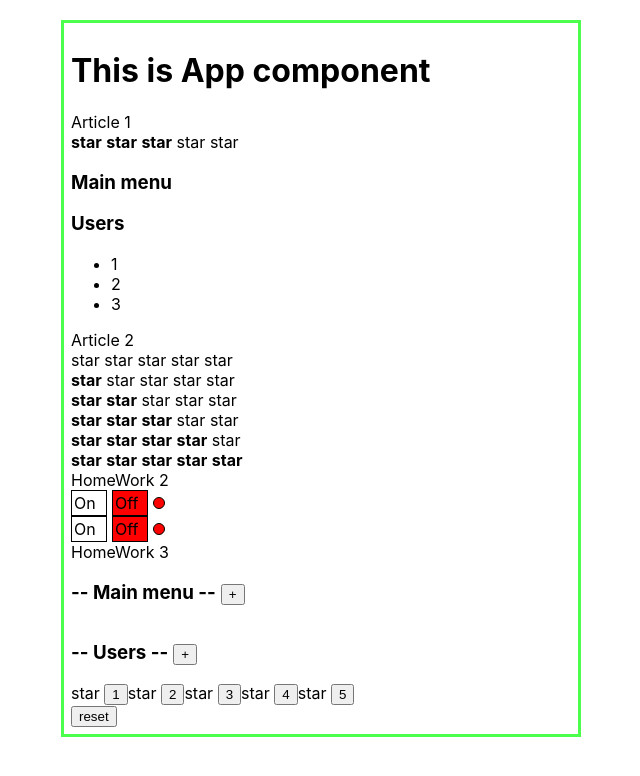
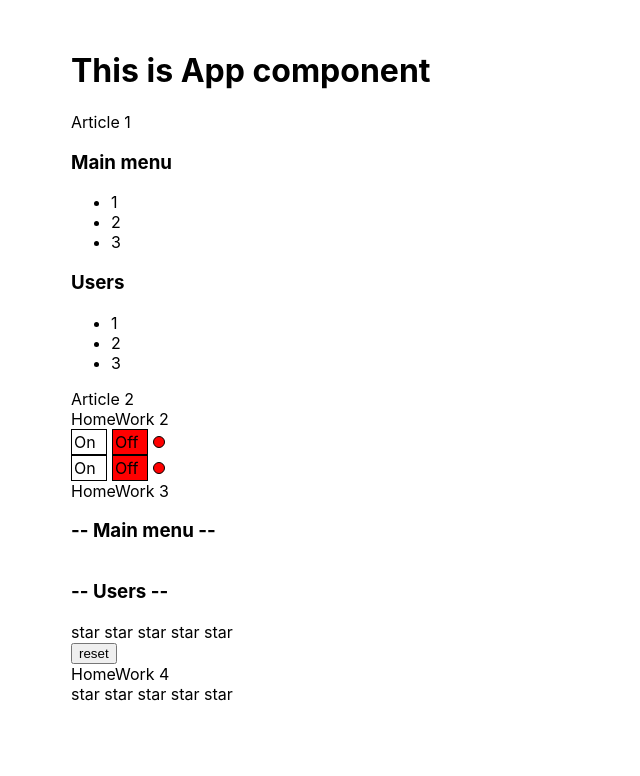
Before and after one commit to dmitrievich-an/react-kabzda, a React (Create React App) app: page / in a window 1280 px wide. Shown: the top 776 px of the page, without its empty margins (319-959 px from the left). Built offline with nearby package versions, Linux system fonts and the light colour scheme.

Commit message:
end a 9th lesson + homework

```diff
--- a/src/App.css
+++ b/src/App.css
@@ -1,6 +1,4 @@
 .App {
-  outline: 3px solid rgba(0, 255, 0, 0.7);
-  outline-offset: -3px;
   padding: 10px;
   min-width: 400px;
   max-width: 500px;
--- a/src/App.tsx
+++ b/src/App.tsx
@@ -1,7 +1,7 @@
-import React from 'react';
+import React, {useState} from 'react';
 import './App.css';
 import Accordion from "./components/Accordion/Accordion";
-import {Rating} from "./components/Rating/Rating";
+import {Rating, RatingValueType} from "./components/Rating/Rating";
 import {OnOffMe} from "./components/OnOff-Me/OnOffMe";
 import {OnOffDimych} from "./components/OnOffDimych/OnOffDimych";
 import {UnControlledAccordion} from "./components/UnControlledAccordion/UnControlledAccordion";
@@ -9,29 +9,39 @@ import {UncontrolledRating} from "./components/UncontrolledRating/UncontrolledRa
 
 
 function App() {
+
+  const [ratingValue, setRatingValue] = useState<RatingValueType>(0)
+  const [accordionCollapsed, setAccordionCollapsed] = useState<boolean>
+  (false)
+  const [run, setRun] = useState<boolean>(false)
+
   return (
     <div className="App">
       <PageTitle title={"This is App component"}/>
       Article 1
-      <Rating value={3}/>
-      <Accordion titleValue={"Main menu"} collapsed={true}/>
-      <Accordion titleValue={"Users"} collapsed={false}/>
+      {/*<Rating value={3}/>*/}
+      <Accordion titleValue={"Main menu"} collapsed={accordionCollapsed} onChange={() => setAccordionCollapsed(!accordionCollapsed)}/>
+      <Accordion titleValue={"Users"} collapsed={accordionCollapsed} onChange={() => setAccordionCollapsed(!accordionCollapsed)}/>
       Article 2
-      <Rating value={0}/>
-      <Rating value={1}/>
-      <Rating value={2}/>
-      <Rating value={3}/>
-      <Rating value={4}/>
-      <Rating value={5}/>
+      <br/>
+      {/*<Rating value={0}/>*/}
+      {/*<Rating value={1}/>*/}
+      {/*<Rating value={2}/>*/}
+      {/*<Rating value={3}/>*/}
+      {/*<Rating value={4}/>*/}
+      {/*<Rating value={5}/>*/}
       HomeWork 2
       {/*<OnOffMe isActive={true}/>*/}
       {/*<OnOffMe isActive={false}/>*/}
-      <OnOffDimych/>
-      <OnOffDimych/>
+      <OnOffDimych run={run} onClick={setRun}/>
+      <OnOffDimych run={run} onClick={setRun}/>
       HomeWork 3
-      <UnControlledAccordion titleValue={"Main menu"}/>
-      <UnControlledAccordion titleValue={"Users"}/>
+      <UnControlledAccordion titleValue={"Main menu"} onClick={() => {}}/>
+      <UnControlledAccordion titleValue={"Users"} onClick={() => {}}/>
       <UncontrolledRating/>
+      HomeWork 4
+      <Rating value={ratingValue}
+              onClick={setRatingValue}/>
     </div>
   );
 }
--- a/src/components/Accordion/Accordion.tsx
+++ b/src/components/Accordion/Accordion.tsx
@@ -3,12 +3,13 @@ import React from "react";
 type AccordionPropsType = {
   titleValue: string
   collapsed: boolean
+  onChange: () => void
 }
 
 function Accordion(props: AccordionPropsType) {
   return (
     <div>
-      <AccordionTitle title={props.titleValue}/>
+      <AccordionTitle title={props.titleValue} onChange={props.onChange}/>
       {(!props.collapsed && <AccordionBody/>)}
     </div>
   )
@@ -16,10 +17,11 @@ function Accordion(props: AccordionPropsType) {
 
 type AccordionTitlePropsType = {
   title: string
+  onChange: () => void
 }
 
 function AccordionTitle(props: AccordionTitlePropsType) {
-  return <h3>{ props.title }</h3>
+  return <h3 onClick={props.onChange}>{ props.title }</h3>
 }
 
 function AccordionBody() {
--- a/src/components/OnOffDimych/OnOffDimych.tsx
+++ b/src/components/OnOffDimych/OnOffDimych.tsx
@@ -1,8 +1,13 @@
 import React, {useState} from 'react';
 
-export const OnOffDimych = () => {
+type OnOffDimychPropsType = {
+  run: boolean
+  onClick: (value: boolean) => void
+}
 
-  const [on, setOn] = useState(false)
+export const OnOffDimych = (props: OnOffDimychPropsType) => {
+
+  // const [on, setOn] = useState(false)
 
   const onStyle = {
     width: "30px",
@@ -10,7 +15,7 @@ export const OnOffDimych = () => {
     border: "1px solid black",
     display: "inline-block",
     padding: "2px",
-    backgroundColor: on ? "green" : "white",
+    backgroundColor: props.run ? "green" : "white",
     cursor: "pointer",
 
   };
@@ -21,7 +26,7 @@ export const OnOffDimych = () => {
     display: "inline-block",
     marginLeft: "5px",
     padding: "2px",
-    backgroundColor: !on ? "red" : "white",
+    backgroundColor: !props.run ? "red" : "white",
     cursor: "pointer",
 
   };
@@ -32,14 +37,17 @@ export const OnOffDimych = () => {
     border: "1px solid black",
     display: "inline-block",
     marginLeft: "5px",
-    backgroundColor: on ? "green" : "red",
+    backgroundColor: props.run ? "green" : "red",
 
   };
 
+  const onClicked = () => props.onClick(true);
+  const offClicked = () => props.onClick(false);
+
   return (
     <div>
-      <div style={onStyle} onClick={() => setOn(true)}>On</div>
-      <div style={offStyle} onClick={() => setOn(false)}>Off</div>
+      <div style={onStyle} onClick={onClicked}>On</div>
+      <div style={offStyle} onClick={offClicked}>Off</div>
       <div style={indicatorStyle}></div>
     </div>
   );
--- a/src/components/Rating/Rating.tsx
+++ b/src/components/Rating/Rating.tsx
@@ -1,32 +1,36 @@
 import React from "react";
 
+export type RatingValueType = 0 | 1 | 2 | 3 | 4 | 5
+
+
 type RatingPropsType = {
-  value: 0 | 1 | 2 | 3 | 4 | 5
+  value: RatingValueType
+  onClick: (value: RatingValueType) => void
 }
 
 export function Rating(props: RatingPropsType) {
 
   return (
     <div>
-      <Star selected={props.value > 0}/>
-      <Star selected={props.value > 1}/>
-      <Star selected={props.value > 2}/>
-      <Star selected={props.value > 3}/>
-      <Star selected={props.value > 4}/>
+      <Star selected={props.value > 0} onClick={props.onClick} value={1}/>
+      <Star selected={props.value > 1} onClick={props.onClick} value={2}/>
+      <Star selected={props.value > 2} onClick={props.onClick} value={3}/>
+      <Star selected={props.value > 3} onClick={props.onClick} value={4}/>
+      <Star selected={props.value > 4} onClick={props.onClick} value={5}/>
     </div>
   );
 }
 
 type StarPropsType = {
   selected: boolean
+  onClick: (value: RatingValueType) => void
+  value: RatingValueType
 }
 
 function Star(props: StarPropsType) {
-  if (props.selected) {
-    return <span><b>star</b> </span>;
-  } else {
     return (
-      <span>star </span>
-    );
-  }
+      <span onClick={() => props.onClick(props.value)}>
+        {props.selected ? <b>star </b> : "star "}
+      </span>
+  )
 }
--- a/src/components/UnControlledAccordion/UnControlledAccordion.tsx
+++ b/src/components/UnControlledAccordion/UnControlledAccordion.tsx
@@ -3,14 +3,16 @@ import React, {useState} from "react";
 const h3Style = {
   display: "inline-block",
   marginRight: "5px",
+  cursor: "pointer"
 }
 
 type UnControlledAccordionPropsType = {
   titleValue: string
+  onClick: () => void
 }
 
 function AccordionTitle(props: UnControlledAccordionPropsType) {
-  return <h3 style={h3Style}>-- {props.titleValue} --</h3>
+  return <h3 style={h3Style} onClick={props.onClick}>-- {props.titleValue} --</h3>
 }
 
 function AccordionBody() {
@@ -33,7 +35,7 @@ export function UnControlledAccordion(props: UnControlledAccordionPropsType) {
 
   return (
     <div>
-      <AccordionTitle titleValue={props.titleValue}/><button onClick={curtailList}>+</button>
+      <AccordionTitle titleValue={props.titleValue} onClick={curtailList}/>
       {!collapsed && <AccordionBody/>}
     </div>
   )
--- a/src/components/UncontrolledRating/UncontrolledRating.tsx
+++ b/src/components/UncontrolledRating/UncontrolledRating.tsx
@@ -9,25 +9,12 @@ export function UncontrolledRating() {
   const [value, setValue] = useState(0)
 
   return (
-    // <div>
-    //   <Star score={1} value={value}/><button onClick={() => setValue(1)}>1</button>
-    //   <Star score={2} value={value}/><button onClick={() => setValue(2)}>2</button>
-    //   <Star score={3} value={value}/><button onClick={() => setValue(3)}>3</button>
-    //   <Star score={4} value={value}/><button onClick={() => setValue(4)}>4</button>
-    //   <Star score={5} value={value}/><button onClick={() => setValue(5)}>5</button>
-    //   <div><button onClick={() => setValue(0)}>reset</button></div>
-    // </div>
     <div>
-      <Star selected={value > 0}/>
-      <button onClick={() => setValue(1)}>1</button>
-      <Star selected={value > 1}/>
-      <button onClick={() => setValue(2)}>2</button>
-      <Star selected={value > 2}/>
-      <button onClick={() => setValue(3)}>3</button>
-      <Star selected={value > 3}/>
-      <button onClick={() => setValue(4)}>4</button>
-      <Star selected={value > 4}/>
-      <button onClick={() => setValue(5)}>5</button>
+      <Star selected={value > 0} setValue={() => setValue(1)} />
+      <Star selected={value > 1} setValue={() => setValue(2)} />
+      <Star selected={value > 2} setValue={() => setValue(3)} />
+      <Star selected={value > 3} setValue={() => setValue(4)} />
+      <Star selected={value > 4} setValue={() => setValue(5)} />
       <div>
         <button onClick={() => setValue(0)}>reset</button>
       </div>
@@ -36,21 +23,14 @@ export function UncontrolledRating() {
 }
 
 type StarPropsType = {
-  // value: number
-  // score: number
   selected: boolean
+  setValue: () => void
 }
 
 function Star(props: StarPropsType) {
-  // if (props.score <= props.value) {
-  //   return <span><b>star</b> </span>;
-  // } else {
-  //   return (
-  //     <span>star </span>
-  //   );
-  // }
-
-  return props.selected
-    ? <span><b>star</b> </span>
-    : <span>star </span>
+  return (
+    <span onClick={() => props.setValue()}>
+      {props.selected ? <b>star </b> : "star "}
+    </span>
+  )
 }
```
